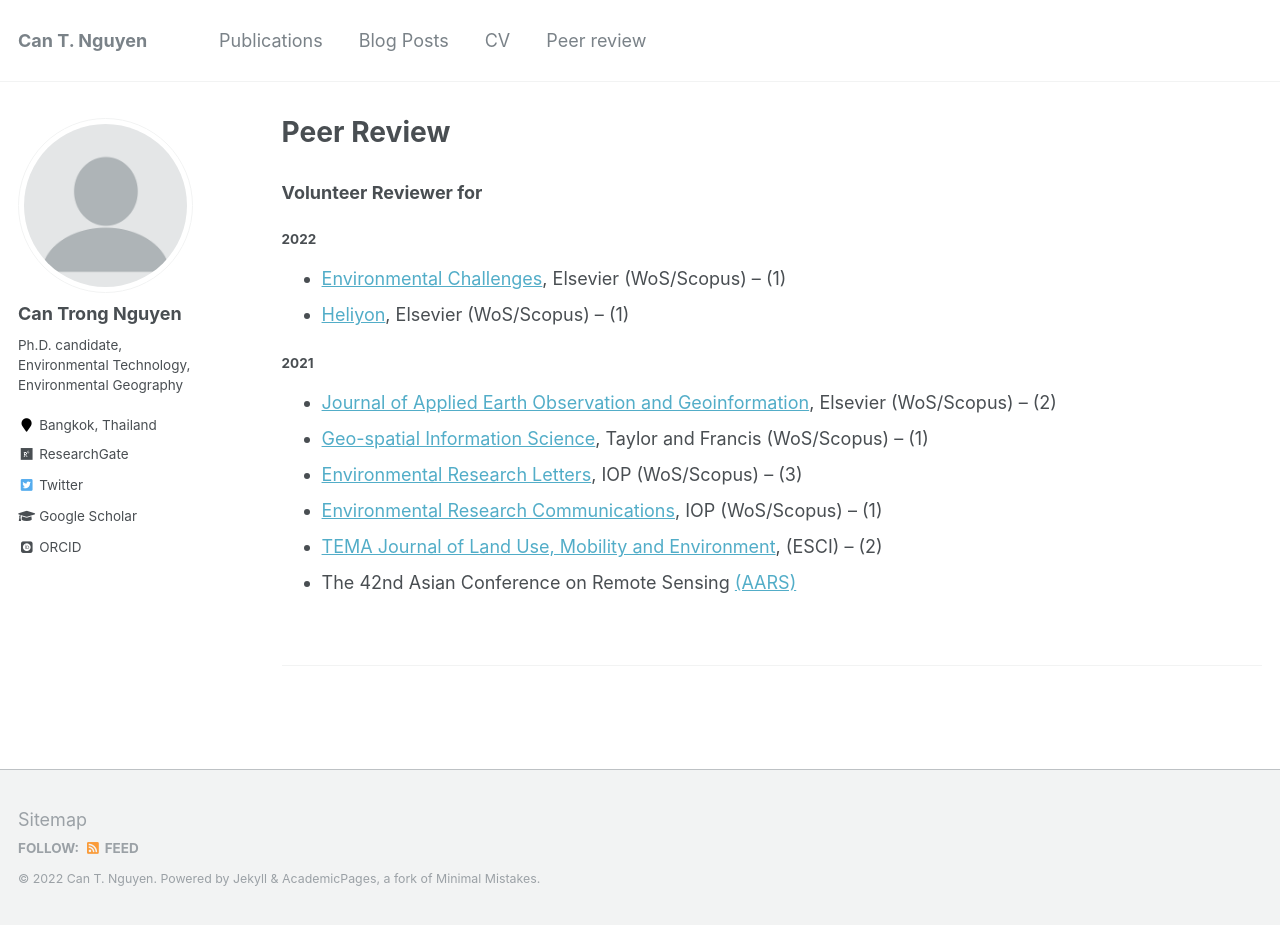
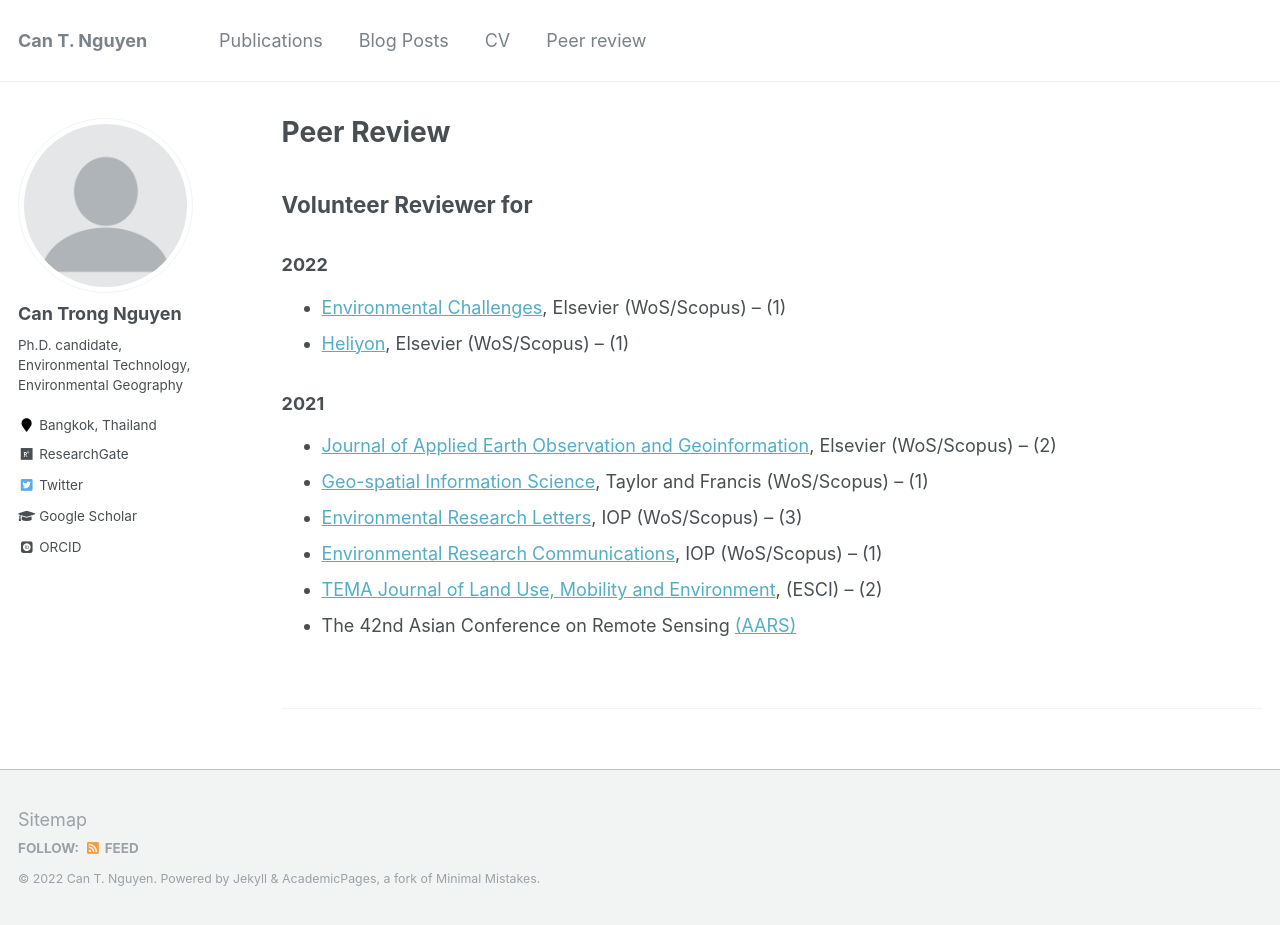
Before and after one commit to canng/oldsite, a Jekyll site: the page built from _pages/review.md, in a window 1280 px wide and 925 px high. Built offline with Jekyll 4.4.1, drawn with Linux system fonts in a browser that asks for light colours; some web fonts are replaced.

Commit message:
update review

```diff
--- a/_pages/review.md
+++ b/_pages/review.md
@@ -7,17 +7,15 @@ author_profile: true
   #- /resume
 ---
 
-{% include base_path %}
+## Volunteer Reviewer for
 
-### Volunteer Reviewer for
-
-#### 2022
+### 2022
 
 * <a href="https://www.journals.elsevier.com/environmental-challenges">Environmental Challenges</a>, Elsevier (WoS/Scopus) – (1)
 * <a href="https://www.cell.com/heliyon/home">Heliyon</a>, Elsevier (WoS/Scopus) – (1)
 
 
-#### 2021
+### 2021
 
 * <a href="https://www.journals.elsevier.com/international-journal-of-applied-earth-observation-and-geoinformation">Journal of Applied Earth Observation and Geoinformation</a>, Elsevier (WoS/Scopus) – (2)
 * <a href="https://www.tandfonline.com/toc/tgsi20/current">Geo-spatial Information Science</a>, Taylor and Francis (WoS/Scopus) – (1)
```
